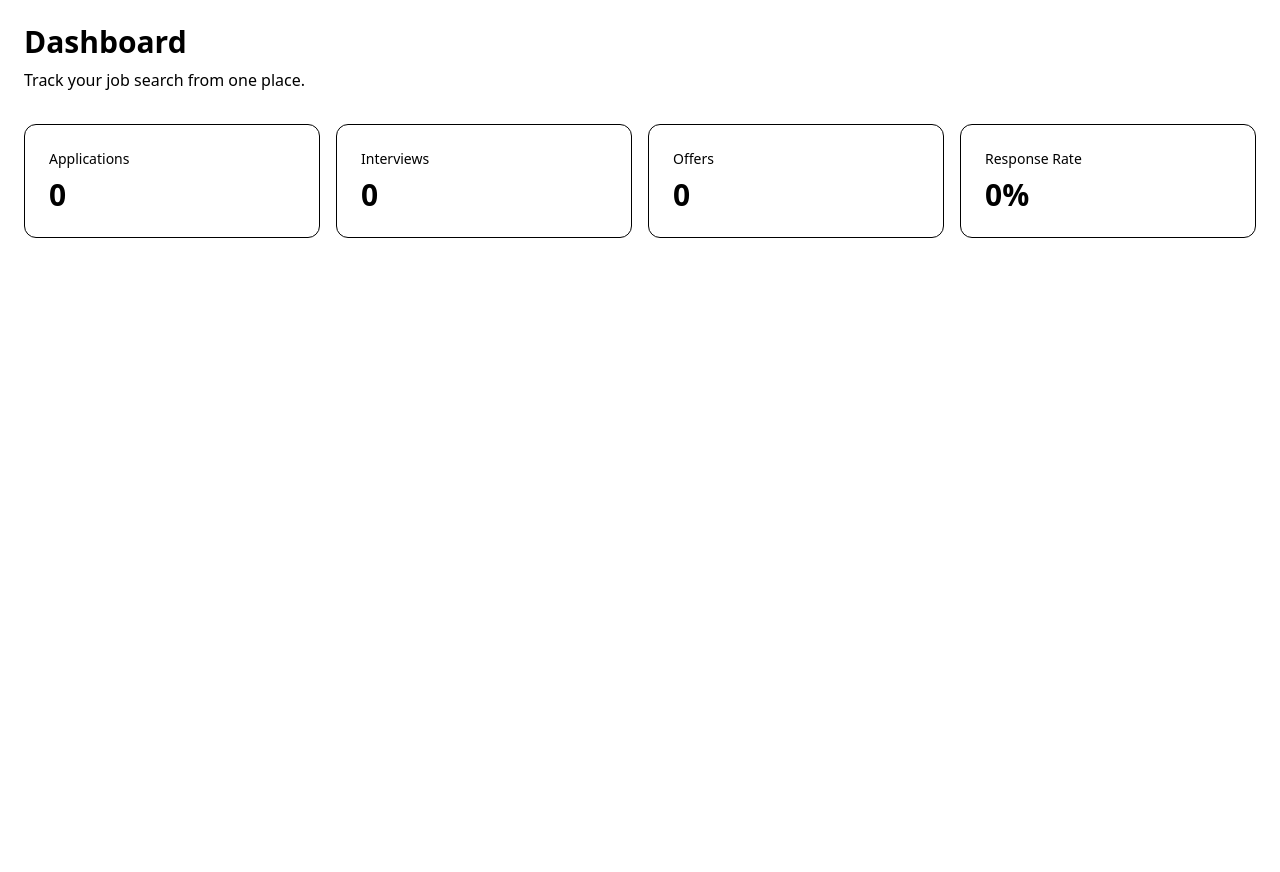
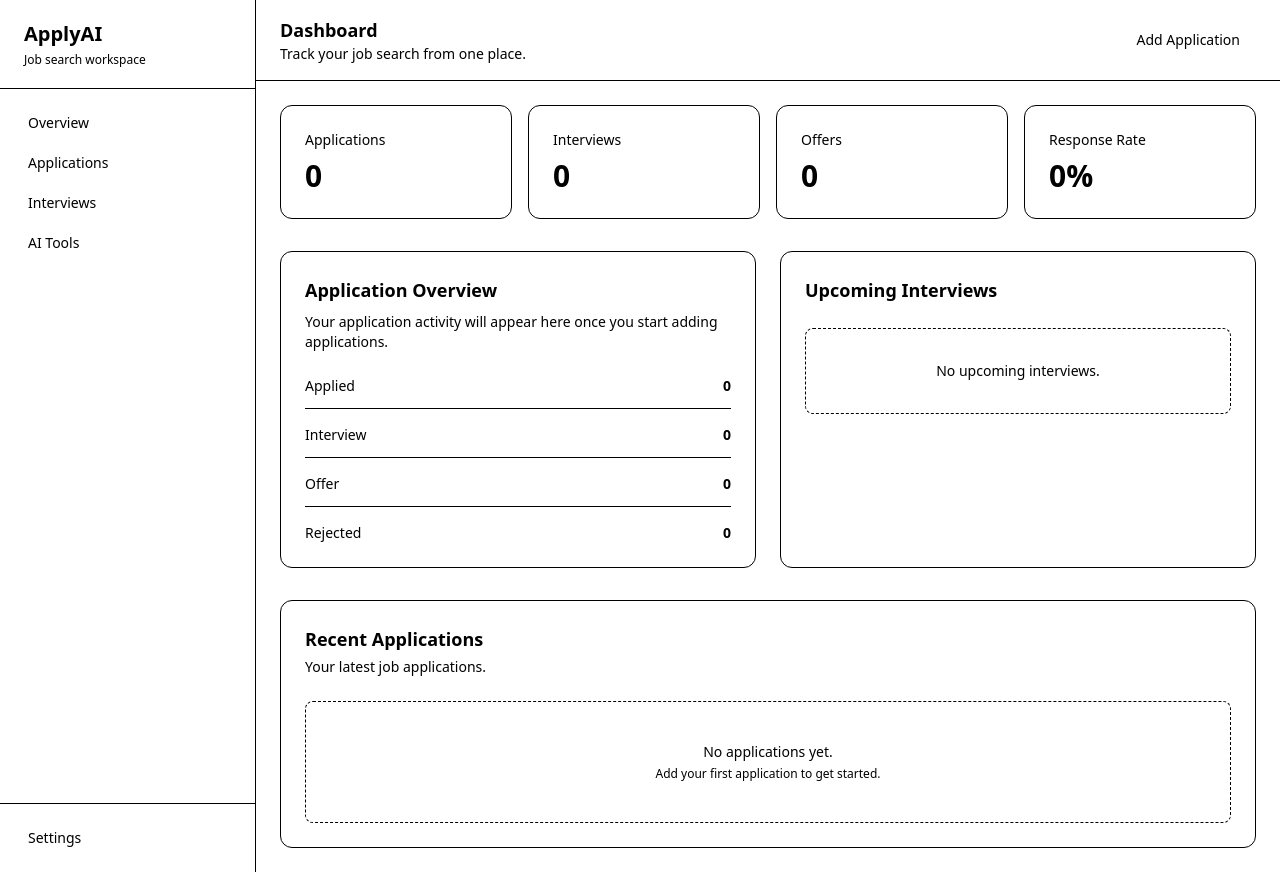
Before and after one commit to yaaryash/ApplyAI, a Next.js app: page /dashboard in a window 1280 px wide. Before the commit the page ends 800 px from the top, so only its background shows below. Built offline with nearby package versions, Linux system fonts and the light colour scheme.

Commit message:
feat: build dashboard application shell

```diff
--- /dev/null
+++ b/src/app/dashboard/layout.tsx
@@ -0,0 +1,78 @@
+import Link from "next/link";
+import { ReactNode } from "react";
+
+export default function DashboardLayout({
+  children,
+}: {
+  children: ReactNode;
+}) {
+  return (
+    <div className="min-h-screen bg-muted/30">
+      <div className="flex min-h-screen">
+        {/* Sidebar */}
+        <aside className="hidden w-64 border-r bg-background md:flex md:flex-col">
+          <div className="border-b px-6 py-5">
+            <Link href="/" className="text-xl font-bold">
+              ApplyAI
+            </Link>
+
+            <p className="mt-1 text-xs text-muted-foreground">
+              Job search workspace
+            </p>
+          </div>
+
+          <nav className="flex-1 space-y-1 p-4">
+            <NavItem href="/dashboard" label="Overview" />
+            <NavItem href="/dashboard/applications" label="Applications" />
+            <NavItem href="/dashboard/interviews" label="Interviews" />
+            <NavItem href="/dashboard/ai" label="AI Tools" />
+          </nav>
+
+          <div className="border-t p-4">
+            <NavItem href="/dashboard/settings" label="Settings" />
+          </div>
+        </aside>
+
+        {/* Main content */}
+        <div className="flex min-w-0 flex-1 flex-col">
+          <header className="border-b bg-background px-6 py-4">
+            <div className="flex items-center justify-between">
+              <div>
+                <h1 className="text-lg font-semibold">Dashboard</h1>
+                <p className="text-sm text-muted-foreground">
+                  Track your job search from one place.
+                </p>
+              </div>
+
+              <Link
+                href="/dashboard/applications"
+                className="rounded-md bg-primary px-4 py-2 text-sm font-medium text-primary-foreground hover:opacity-90"
+              >
+                Add Application
+              </Link>
+            </div>
+          </header>
+
+          <main className="flex-1 p-6">{children}</main>
+        </div>
+      </div>
+    </div>
+  );
+}
+
+function NavItem({
+  href,
+  label,
+}: {
+  href: string;
+  label: string;
+}) {
+  return (
+    <Link
+      href={href}
+      className="block rounded-md px-3 py-2 text-sm font-medium text-muted-foreground transition hover:bg-muted hover:text-foreground"
+    >
+      {label}
+    </Link>
+  );
+}
--- a/src/app/dashboard/page.tsx
+++ b/src/app/dashboard/page.tsx
@@ -1,25 +1,70 @@
 export default function DashboardPage() {
   return (
-    <main className="min-h-screen p-6">
-      <div className="mx-auto max-w-7xl">
-        <h1 className="text-3xl font-bold">Dashboard</h1>
+    <div className="mx-auto max-w-7xl space-y-8">
+      {/* Stats */}
+      <section className="grid gap-4 sm:grid-cols-2 lg:grid-cols-4">
+        <StatCard title="Applications" value="0" />
+        <StatCard title="Interviews" value="0" />
+        <StatCard title="Offers" value="0" />
+        <StatCard title="Response Rate" value="0%" />
+      </section>
 
-        <p className="mt-2 text-muted-foreground">
-          Track your job search from one place.
-        </p>
+      {/* Overview */}
+      <section className="grid gap-6 lg:grid-cols-2">
+        <div className="rounded-xl border bg-background p-6">
+          <h2 className="text-lg font-semibold">Application Overview</h2>
 
-        <div className="mt-8 grid gap-4 sm:grid-cols-2 lg:grid-cols-4">
-          <Stat title="Applications" value="0" />
-          <Stat title="Interviews" value="0" />
-          <Stat title="Offers" value="0" />
-          <Stat title="Response Rate" value="0%" />
+          <p className="mt-2 text-sm text-muted-foreground">
+            Your application activity will appear here once you start adding
+            applications.
+          </p>
+
+          <div className="mt-6 space-y-4">
+            <StatusRow label="Applied" value="0" />
+            <StatusRow label="Interview" value="0" />
+            <StatusRow label="Offer" value="0" />
+            <StatusRow label="Rejected" value="0" />
+          </div>
         </div>
-      </div>
-    </main>
+
+        <div className="rounded-xl border bg-background p-6">
+          <h2 className="text-lg font-semibold">Upcoming Interviews</h2>
+
+          <div className="mt-6 rounded-lg border border-dashed p-8 text-center">
+            <p className="text-sm text-muted-foreground">
+              No upcoming interviews.
+            </p>
+          </div>
+        </div>
+      </section>
+
+      {/* Recent Applications */}
+      <section className="rounded-xl border bg-background p-6">
+        <div className="flex items-center justify-between">
+          <div>
+            <h2 className="text-lg font-semibold">Recent Applications</h2>
+
+            <p className="mt-1 text-sm text-muted-foreground">
+              Your latest job applications.
+            </p>
+          </div>
+        </div>
+
+        <div className="mt-6 rounded-lg border border-dashed p-10 text-center">
+          <p className="text-sm text-muted-foreground">
+            No applications yet.
+          </p>
+
+          <p className="mt-1 text-xs text-muted-foreground">
+            Add your first application to get started.
+          </p>
+        </div>
+      </section>
+    </div>
   );
 }
 
-function Stat({
+function StatCard({
   title,
   value,
 }: {
@@ -27,9 +72,26 @@ function Stat({
   value: string;
 }) {
   return (
-    <div className="rounded-xl border p-6">
+    <div className="rounded-xl border bg-background p-6">
       <p className="text-sm text-muted-foreground">{title}</p>
+
       <p className="mt-2 text-3xl font-bold">{value}</p>
     </div>
   );
 }
+
+function StatusRow({
+  label,
+  value,
+}: {
+  label: string;
+  value: string;
+}) {
+  return (
+    <div className="flex items-center justify-between border-b pb-3 last:border-0 last:pb-0">
+      <span className="text-sm">{label}</span>
+
+      <span className="text-sm font-semibold">{value}</span>
+    </div>
+  );
+}
```
Also changed, not shown: 1 other file (tests, documents, lock files or other folders).
